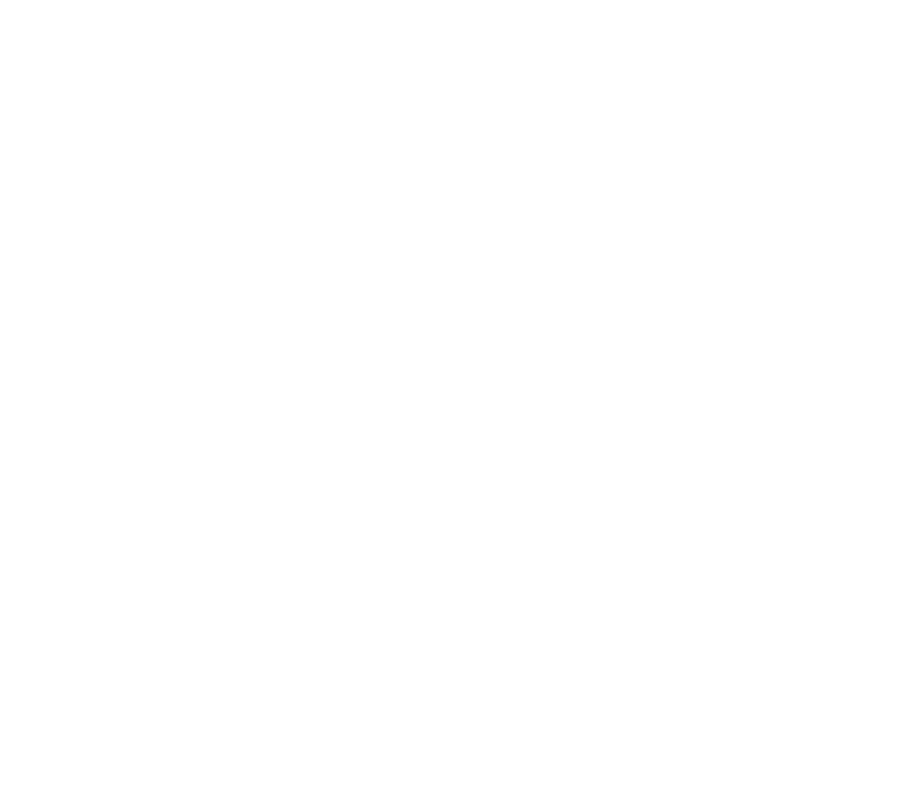
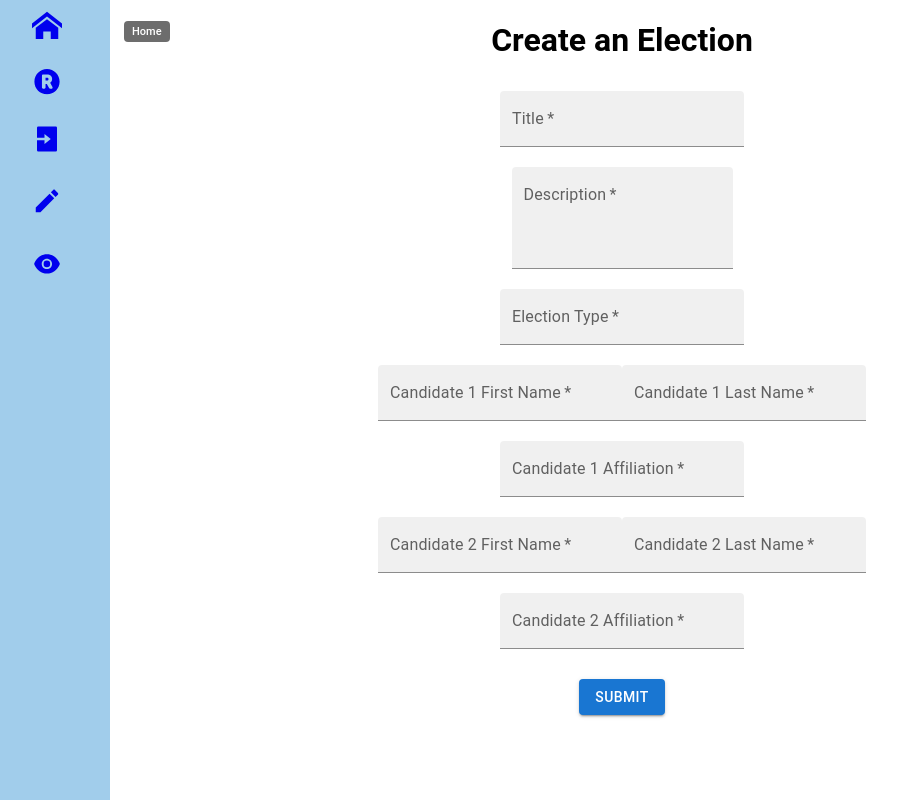
Before and after one commit to arifire21/vote.io, a React (Create React App) app in the folder client/: page /create-election in a window 1280 px wide. Before the commit this address had no page. Shown: the whole page, without its empty margins (18-915 px from the left). Built offline with nearby package versions, Linux system fonts and the light colour scheme.

Commit message:
create-election page redo

```diff
--- a/client/src/components/Navbar.js
+++ b/client/src/components/Navbar.js
@@ -42,9 +42,9 @@
 
                 <div className="navlink-item">
                     <div className="navbar-tooltip">
-                        <Tooltip title="Create Poll" placement="right">
+                        <Tooltip title="Create Election" placement="right">
                             <Button variant="text" size="large">
-                                <Link to="/create-poll"><IoMdCreate/></Link>
+                                <Link to="/create-election"><IoMdCreate/></Link>
                             </Button>
                         </Tooltip>
                     </div>
--- a/client/src/index.js
+++ b/client/src/index.js
@@ -17,7 +17,7 @@
       <Routes>
         <Route path="/" element={<App />} />
         <Route path="/login" element={<Login />} />
-        <Route path="/create-poll" element={<CreatePoll />} />
+        <Route path="/create-election" element={<CreatePoll />} />
         <Route path="/view-poll" element={<ViewPoll />} />
         <Route path="/create-account" element={<NewUser />} />
         {/* <Route path="/vote" element={<VotePage />} /> */}
--- a/client/src/pages/create-poll.js
+++ b/client/src/pages/create-poll.js
@@ -36,19 +36,40 @@
   handleSubmit = event => {
     event.preventDefault();
 
-    const user = {
-      name: this.state.name,
-      description: this.state.description,
-      election_type: this.state.election_type,
-      c1_first_name: this.state.c1_first_name,
-      c1_last_name: this.state.c1_last_name,
-      c1_affiliation: this.state.c1_affiliation,
-      c2_first_name: this.state.c2_first_name,
-      c2_last_name: this.state.c2_last_name,
-      c2_affiliation: this.state.c2_affiliation
+    const userData = {
+      // name: this.state.name,
+      // description: this.state.description,
+      // election_type: this.state.election_type,
+      // c1_first_name: this.state.c1_first_name,
+      // c1_last_name: this.state.c1_last_name,
+      // c1_affiliation: this.state.c1_affiliation,
+      // c2_first_name: this.state.c2_first_name,
+      // c2_last_name: this.state.c2_last_name,
+      // c2_affiliation: this.state.c2_affiliation
+
+      // {
+        "candidates": [
+            {
+                "f_name":"this.state.c1_first_name",
+                "l_name":"this.state.c1_last_name",
+                "affiliation":"this.state.c1_affiliation"
+            },
+            {
+                "f_name":"this.state.c2_first_name",
+                "l_name":"this.state.c2_first_name",
+                "affiliation":"this.state.c2_affiliation"
+            }
+        ],
+        "election": {
+            "name":"this.state.name",
+            "type":"this.state.election_type",
+            "description":"this.state.description"
+        }
+    // }
+
     };
 
-    axios.post(`https://jsonplaceholder.typicode.com/users`, { user })
+    axios.post(`http://localhost:5000/create-election`, { userData })
       .then(res => {
         console.log(res);
         console.log(res.data);
@@ -59,7 +80,7 @@
   return (
     <div>
       <Navbar/>
-      <h1>Create a Poll</h1>
+      <h1>Create an Election</h1>
       <form>
         <div className="form-container">
           <div className="form-item">
```
